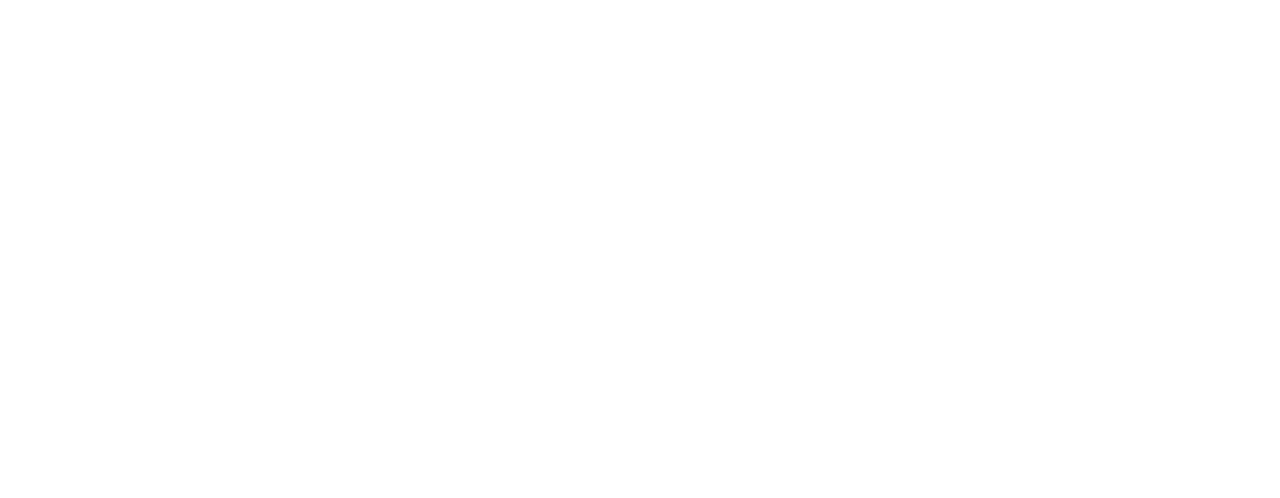
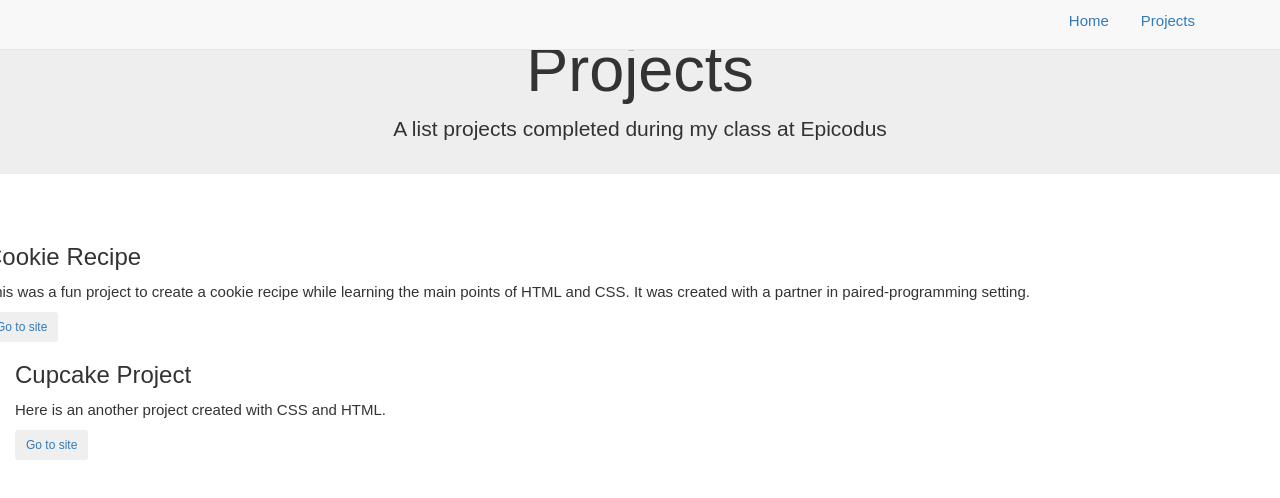
Before and after one commit to sabyachu/CodeReview1, a plain HTML site: page projects.html in a window 1280 px wide. Drawn offline with Linux system fonts and the light colour scheme.

Commit message:
add a jumboton class to projects section and will add href links to the projects in github and end the body.

```diff
--- a/projects.html
+++ b/projects.html
@@ -6,3 +6,34 @@
         <link href="css/styles.css" rel="stylesheet" media="all" type="text/css">
 
     </head>
+    <body>
+           <!--navbar-->
+           <div class="navbar navbar-default navbar-fixed-top">
+               <div class="container">
+                   <ul class="nav nav-pills pull-right custom">
+                       <li><a href="index.html">Home</a></li>
+                       <li><a href="projects.html">Projects</a></li>
+                   </ul>
+               </div>
+           </div>
+           <!--jumbotron-->
+                  <div class="jumbotron">
+                      <h1>Projects</h1>
+                      <p>A list projects completed during my class at Epicodus</p>
+                  </div>
+
+                  <!--projects-->
+                  <div class="row custom"
+                  <div class="columns col-sm-4">
+                      <h3>Cookie Recipe</h3>
+                      <p>This was a fun project to create a cookie recipe while learning the main points of HTML and CSS. It was created with a partner in paired-programming setting.</p>
+                      <a href="https://github.com/sabyachu/janwed20.git"><button class="btn btn-sm">Go to site</button></a>
+                  </div>
+                  <div class="col-sm-4">
+                      <h3>Cupcake Project</h3>
+                      <p>Here is an another project created with CSS and HTML.  </p>
+                      <a href="https://github.com/sabyachu/Cupcake-project.git"><button class="btn btn-sm">Go to site</button></a>
+                  </div>
+
+
+              </body>
```
